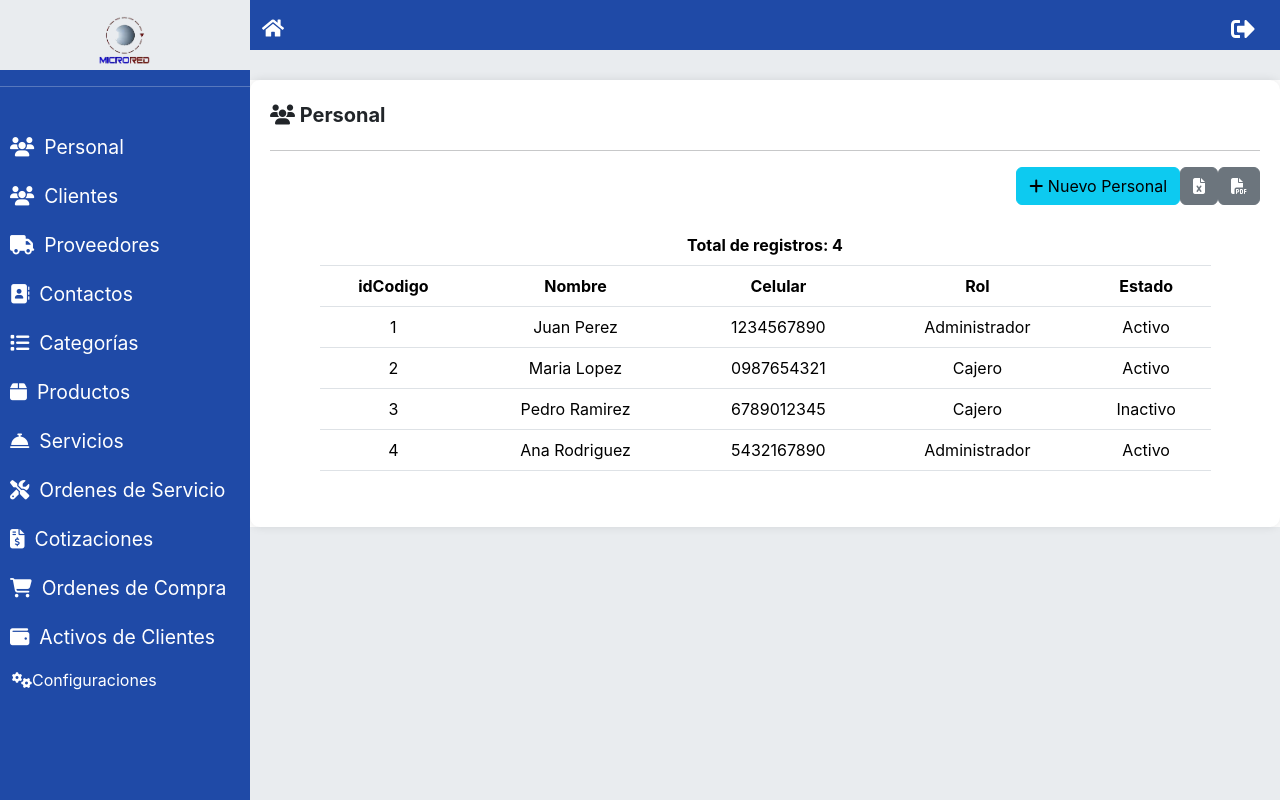
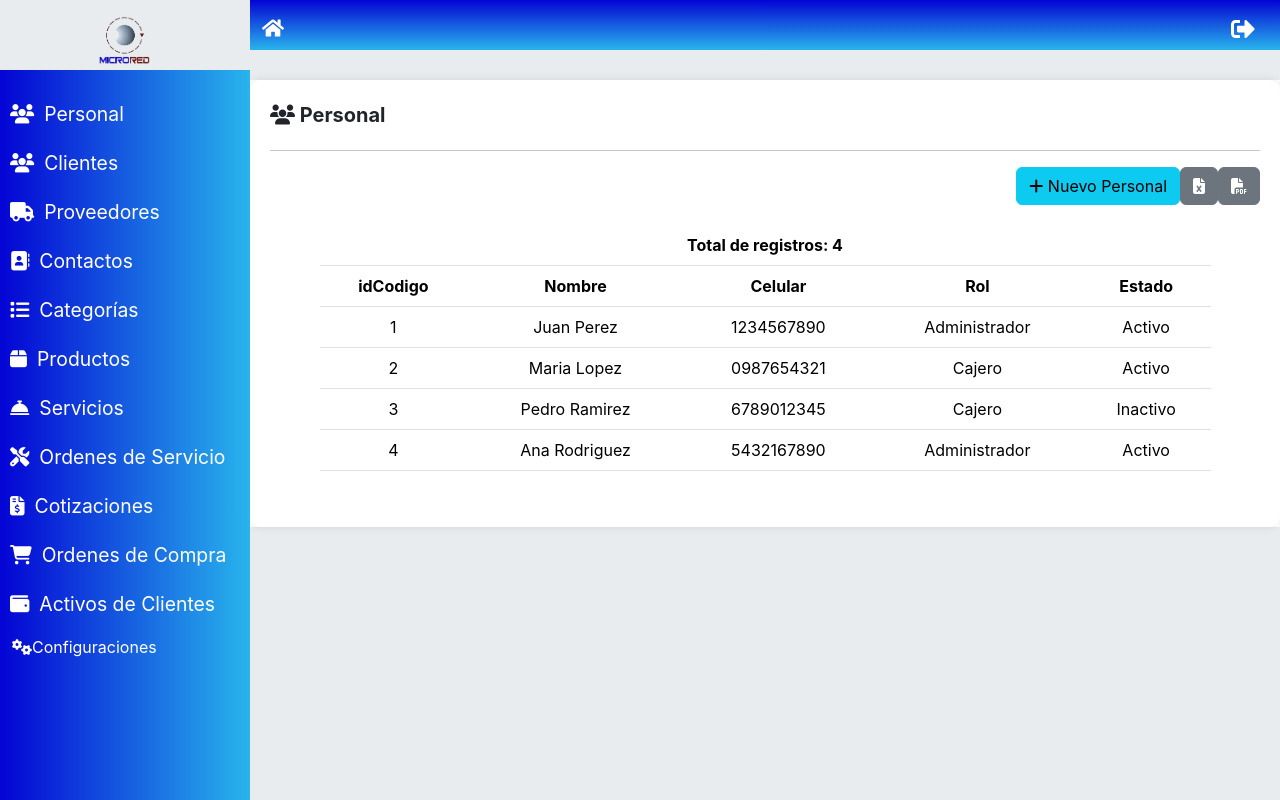
Before and after one commit to Marc0Val/estadia, a React (Create React App) app in the folder frontend/: page /admin in a window 1280 px wide. Built offline with nearby package versions, Linux system fonts and the light colour scheme.

Commit message:
Estilos en Color de Componentes NavBar y SideBar

```diff
--- a/frontend/src/App.scss
+++ b/frontend/src/App.scss
@@ -2,6 +2,9 @@
   width: 100%;
   max-width: none;
 }
+
+$azul1: #0404d4;
+$azul2: #28b4ec;
 $principal-color: #1f4aa7;
 $secondary-color: #ce3112;
 $third-color: #077191;
@@ -112,7 +115,9 @@ html {
   top: 0;
   left: 0;
   height: 100%;
-  background: $principal-color;
+  // background: $principal-color;
+  // background-color: degradado 90deg
+  background: linear-gradient(90deg, $azul1, $azul2);
   color: #fff;
   transition: transform 0.3s ease;
   transform: translateX(-100%);
@@ -181,8 +186,9 @@ html {
 // estilos para el navbar
 .navbar {
   padding: 0 20px;
-  background-color: red;
-  background-color: $principal-color;
+  // background-color: $azul1
+  // background-color: degradado de derecha a izquierda azul1 a azul2
+  background: linear-gradient(180deg, $azul1, $azul2);
   height: 50px;
   margin-left: 250px;
 }
--- a/frontend/src/components/Sidebar.js
+++ b/frontend/src/components/Sidebar.js
@@ -25,7 +25,6 @@ const Sidebar = () => {
         <div className="sidebar-header pt-3">
           <img src={logo} alt="logo" className="grow" />
         </div>
-        <hr />
         <button
           className="btn btn-danger d-md-none"
           onClick={toggleSidebar}
```
